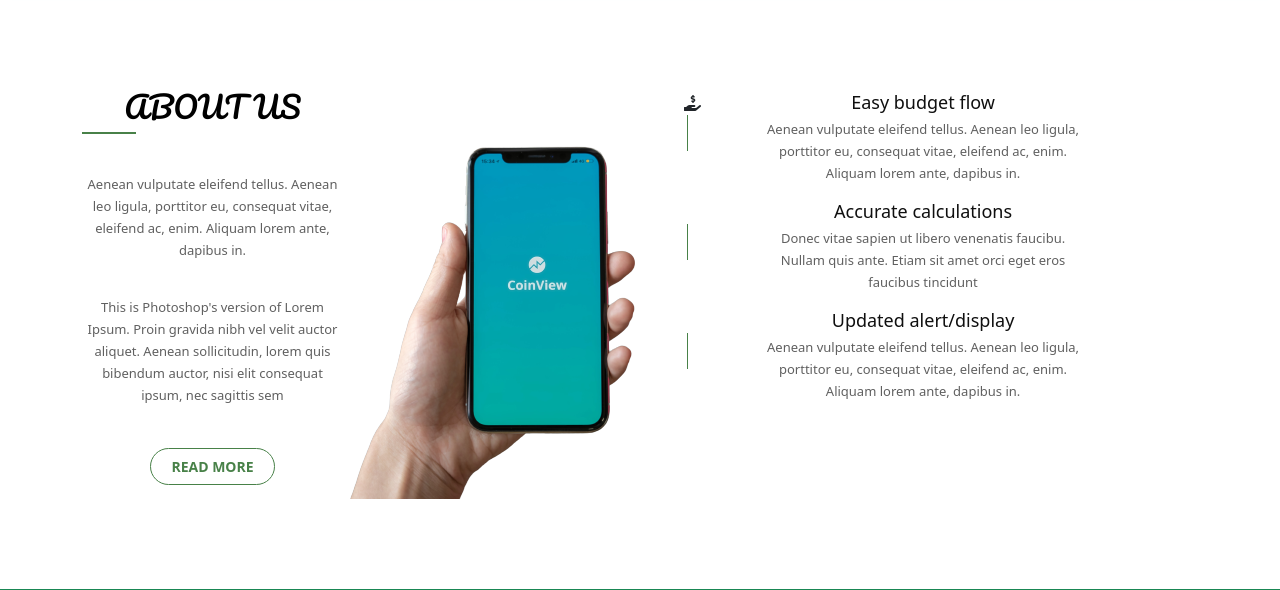
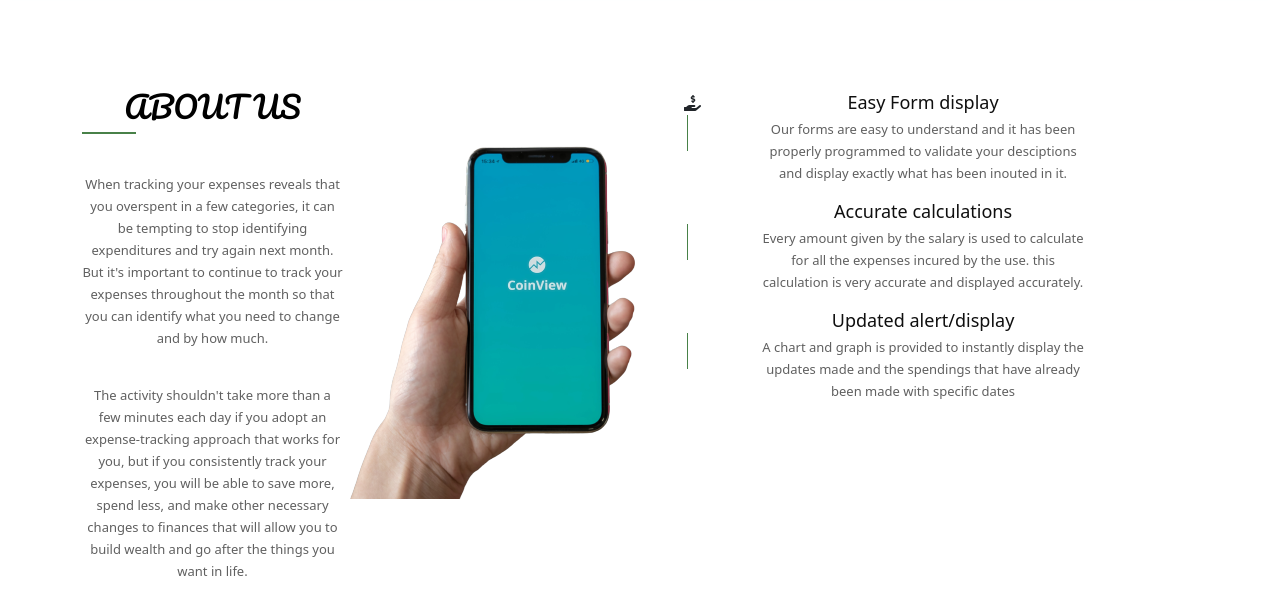
Before and after one commit to benjaminbills/budgetapp, a Flask app: page / in a window 1280 px wide. Shown: the part 855-1445 px from the top of the page. Run offline with Flask 2, Linux system fonts and the light colour scheme.

Commit message:
texts edited

```diff
--- a/app/templates/home.html
+++ b/app/templates/home.html
@@ -88,8 +88,8 @@
             <div class="col-md-3 col-sm-6 col-xs-12">
                 <div class="aboutus">
                     <h2 class="aboutus-title">ABOUT US</h2>
-                    <p class="aboutus-text">Aenean vulputate eleifend tellus. Aenean leo ligula, porttitor eu, consequat vitae, eleifend ac, enim. Aliquam lorem ante, dapibus in.</p>
-                    <p class="aboutus-text">This is Photoshop's version of Lorem Ipsum. Proin gravida nibh vel velit auctor aliquet. Aenean sollicitudin, lorem quis bibendum auctor, nisi elit consequat ipsum, nec sagittis sem</p>
+                    <p class="aboutus-text">When tracking your expenses reveals that you overspent in a few categories, it can be tempting to stop identifying expenditures and try again next month. But it's important to continue to track your expenses throughout the month so that you can identify what you need to change and by how much.</p>
+                    <p class="aboutus-text">The activity shouldn't take more than a few minutes each day if you adopt an expense-tracking approach that works for you, but if you consistently track your expenses, you will be able to save more, spend less, and make other necessary changes to finances that will allow you to build wealth and go after the things you want in life.</p>
                     <button class="btn"><a class="aboutus-more" href="#">read more</a></button>
                 </div>
             </div>
@@ -106,8 +106,8 @@
                                 <i class="fas fa-hand-holding-usd"></i>
                             </div>
                             <div class="feature-content">
-                                <h4>Easy budget flow</h4>
-                                <p>Aenean vulputate eleifend tellus. Aenean leo ligula, porttitor eu, consequat vitae, eleifend ac, enim. Aliquam lorem ante, dapibus in.</p>
+                                <h4>Easy Form display</h4>
+                                <p>Our forms are easy to understand and it has been properly programmed to validate your desciptions and display exactly what has been inouted in it.</p>
                             </div>
                         </div>
                     </div>
@@ -118,7 +118,7 @@
                             </div>
                             <div class="feature-content">
                                 <h4>Accurate calculations</h4>
-                                <p>Donec vitae sapien ut libero venenatis faucibu. Nullam quis ante. Etiam sit amet orci eget eros faucibus tincidunt</p>
+                                <p>Every amount given by the salary is used to calculate for all the expenses incured by the use. this calculation is very accurate and displayed accurately. </p>
                             </div>
                         </div>
                     </div>
@@ -129,7 +129,7 @@
                             </div>
                             <div class="feature-content">
                                 <h4>Updated alert/display</h4>
-                                <p>Aenean vulputate eleifend tellus. Aenean leo ligula, porttitor eu, consequat vitae, eleifend ac, enim. Aliquam lorem ante, dapibus in.</p>
+                                <p>A chart and graph is provided to instantly display the updates made and the spendings that have already been made with specific dates</p>
                             </div>
                         </div>
                     </div>
--- a/app/templates/user_dashboard.html
+++ b/app/templates/user_dashboard.html
@@ -3,8 +3,7 @@
 
 {% block content %}
 <div class="text-center mt-4">
-<button type="button" class="btn-success btn-rounded mb-4 btn-lg" data-bs-toggle="modal" data-bs-target="#expenditureModal">Launch
-  Expenditure Form</button>
+<button type="button" class="btn-success btn-rounded mb-4 btn-lg" data-bs-toggle="modal" data-bs-target="#expenditureModal">EXPENDITURE TRACKING FORM SETUP</button>
 </div>
 <div class="modal fade" id="expenditureModal" tabindex="-1" aria-labelledby="expenditureModalLabel" aria-hidden="true">
   <div class="modal-dialog">
```
